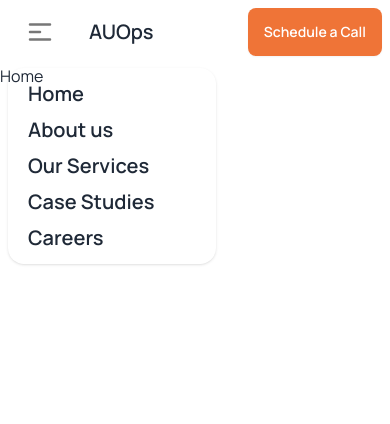
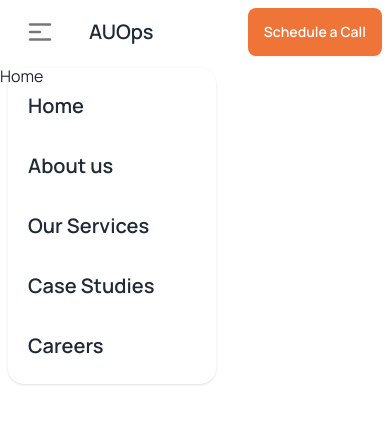
Before and after one commit to nnoromiv/auOps, a Next.js app: page / in a window 390 px wide. Both pictures are taken after a click on the button 40 px from the left and 32 px from the top of the page. Shown: the top 424 px of the page. Built offline with nearby package versions, Linux system fonts and the light colour scheme.

Commit message:
Spaced padding for smaller screen

```diff
--- a/components/Navbar.tsx
+++ b/components/Navbar.tsx
@@ -20,7 +20,7 @@ const Navbar = () => {
                     <ul tabIndex={0} className="menu menu-sm dropdown-content mt-3 z-[1] p-2 shadow rounded-box w-52">
                         {
                             navigation.map((nav, index) => (
-                                <li key={index}>
+                                <li key={index} className="py-3">
                                     <Link href={nav.link} className=" text-xl font-semibold">
                                         {nav.title}
                                     </Link>
```
